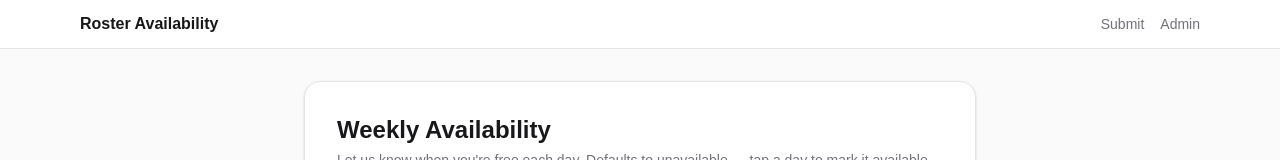
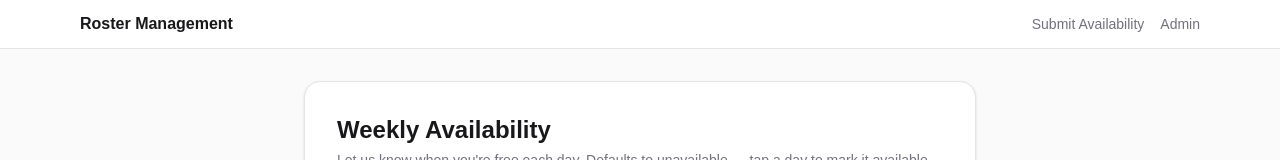
Before and after one commit to Mengkungkao/RosterManagement, a Next.js app: page / in a window 1280 px wide. Shown: the top 160 px of the page. Built offline with nearby package versions, Linux system fonts and the light colour scheme.

Commit message:
fix boxes and buttons

```diff
--- a/src/app/layout.tsx
+++ b/src/app/layout.tsx
@@ -35,11 +35,11 @@ export default function RootLayout({
               href="/"
               className="font-semibold text-zinc-900 dark:text-zinc-50"
             >
-              Roster Availability
+              Roster Management
             </Link>
             <nav className="flex gap-4 text-sm text-zinc-500 dark:text-zinc-400">
               <Link href="/" className="hover:text-zinc-900 dark:hover:text-zinc-50">
-                Submit
+                Submit Availability
               </Link>
               <Link
                 href="/admin"
```
